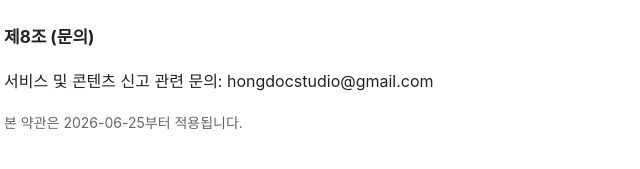
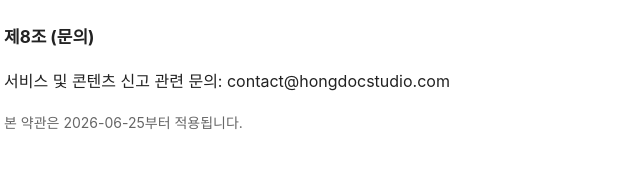
Before and after one commit to hongdoc96/hansanmap-legal, a plain HTML site: page terms-of-service.html in a window 1280 px wide. Shown: the part 1194-1363 px from the top of the page, 276-916 px from the left. Drawn offline with Linux system fonts and the light colour scheme.

Commit message:
문의처를 앱과 같은 contact@hongdocstudio.com 로 통일 (terms-of-service.html)

```diff
--- a/terms-of-service.html
+++ b/terms-of-service.html
@@ -47,7 +47,7 @@
   <p>혼잡도·예측 등 정보는 공개 데이터 기반의 참고 자료이며 정확성을 보증하지 않습니다. 회사는 천재지변, 공개 데이터 제공처의 오류·중단 등 통제 불가능한 사유로 인한 손해에 책임을 지지 않습니다.</p>
 
   <h2>제8조 (문의)</h2>
-  <p>서비스 및 콘텐츠 신고 관련 문의: hongdocstudio@gmail.com</p>
+  <p>서비스 및 콘텐츠 신고 관련 문의: contact@hongdocstudio.com</p>
 
   <p class="muted">본 약관은 2026-06-25부터 적용됩니다.</p>
 </body>
```
